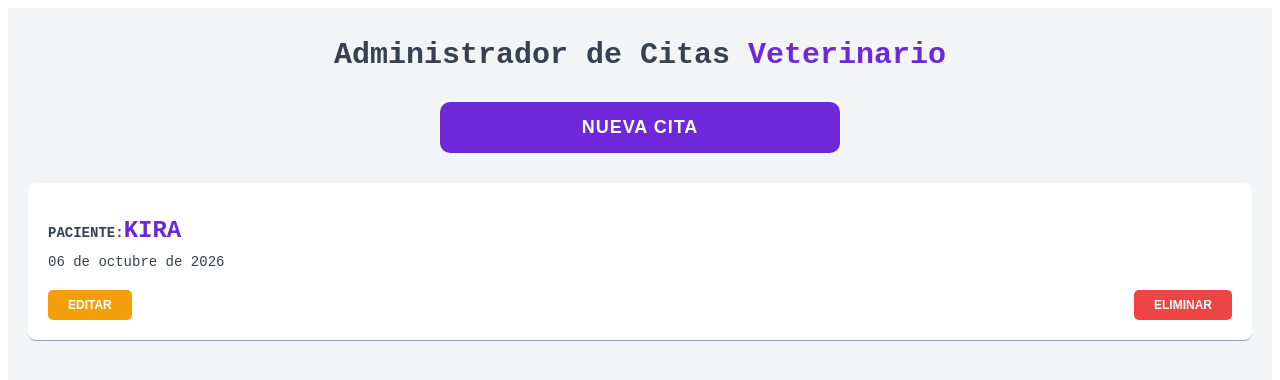
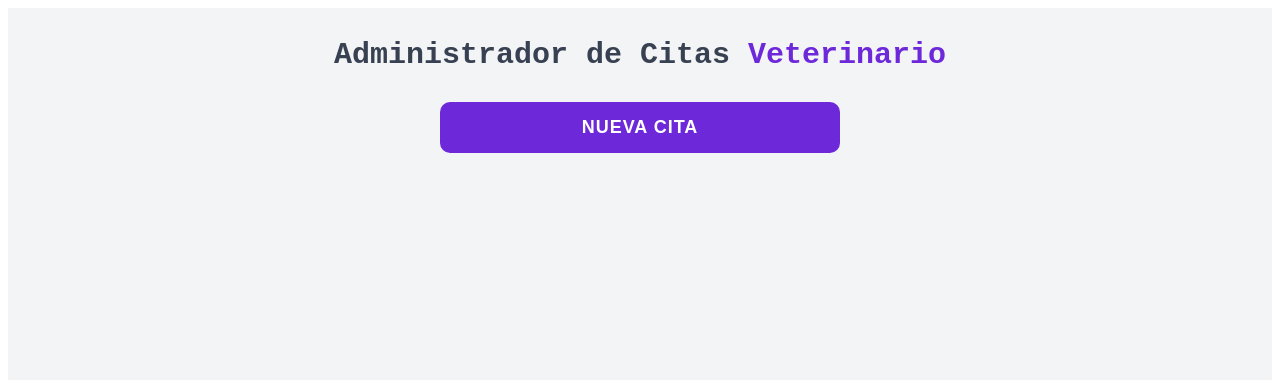
Before and after one commit to carlostellez11/citasReactJS, a React (Vite) app: page / in a window 1280 px wide. Shown: the top 380 px of the page. Built offline with nearby package versions, Linux system fonts and the light colour scheme.

Commit message:
Componente paciente dinamico

```diff
--- a/src/App.jsx
+++ b/src/App.jsx
@@ -19,7 +19,16 @@
         <span className='btn-texto-nueva-cita'>Nueva Cita</span>
       </button>
 
-      <Paciente />
+      {pacientes.map((paciente) => (
+        <Paciente
+        setModalVisible = {setModalVisible}
+        pacientes = {pacientes}
+        paciente = {paciente}
+        key={paciente.id}
+        />
+      ))}
+
+
 
       {modalVisible && (
         <div className='modal-overlay' role='dialog' aria-modal='true'>
--- a/src/components/Formulario.jsx
+++ b/src/components/Formulario.jsx
@@ -56,6 +56,7 @@
         // Save all new records
         // state = add my object intp the array
         setPacientes([...pacientes,nuevoPaciente])
+        setModalVisible(false);
 
     }
 
--- a/src/components/Paciente.jsx
+++ b/src/components/Paciente.jsx
@@ -1,15 +1,30 @@
 import '../css/paciente.css'
-const Paciente = () => {
+
+const Paciente = ({
+    setModalVisible,
+    pacientes,
+    paciente
+}) => {
+
+    const handleEditar = () => {
+        // Abrir el modal cuando se de clic
+        setModalVisible(true);
+        // En console.log mostrar el array de pacientes
+        console.log(pacientes)
+
+    }
+
     return (
         <article className="paciente-card">
             <p className="paciente-label">Paciente:
-                <span className="paciente-nombre">Kira</span>
+                <span className="paciente-nombre"> {paciente.paciente}</span>
             </p>
-            <p className="paciente-fecha">06 de octubre de 2026</p>
+            <p className="paciente-fecha"> {paciente.fechaAlta}</p>
 
             <div className="paciente-contenedor-botones">
                 <button
                     className="paciente-btn paciente-btn-editar"
+                    onClick={(e) => handleEditar(e)}
                 >Editar</button>
                 <button
                     className="paciente-btn paciente-btn-eliminar"
```
